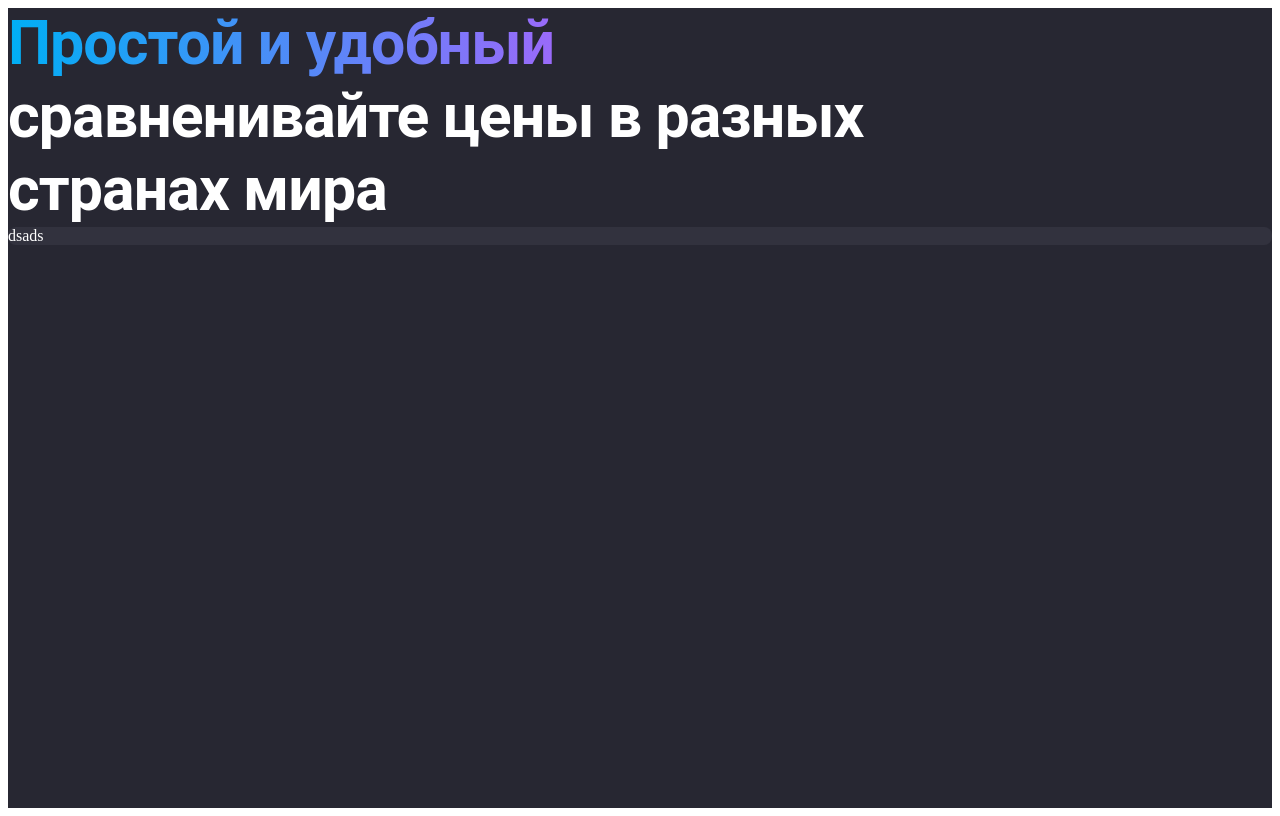
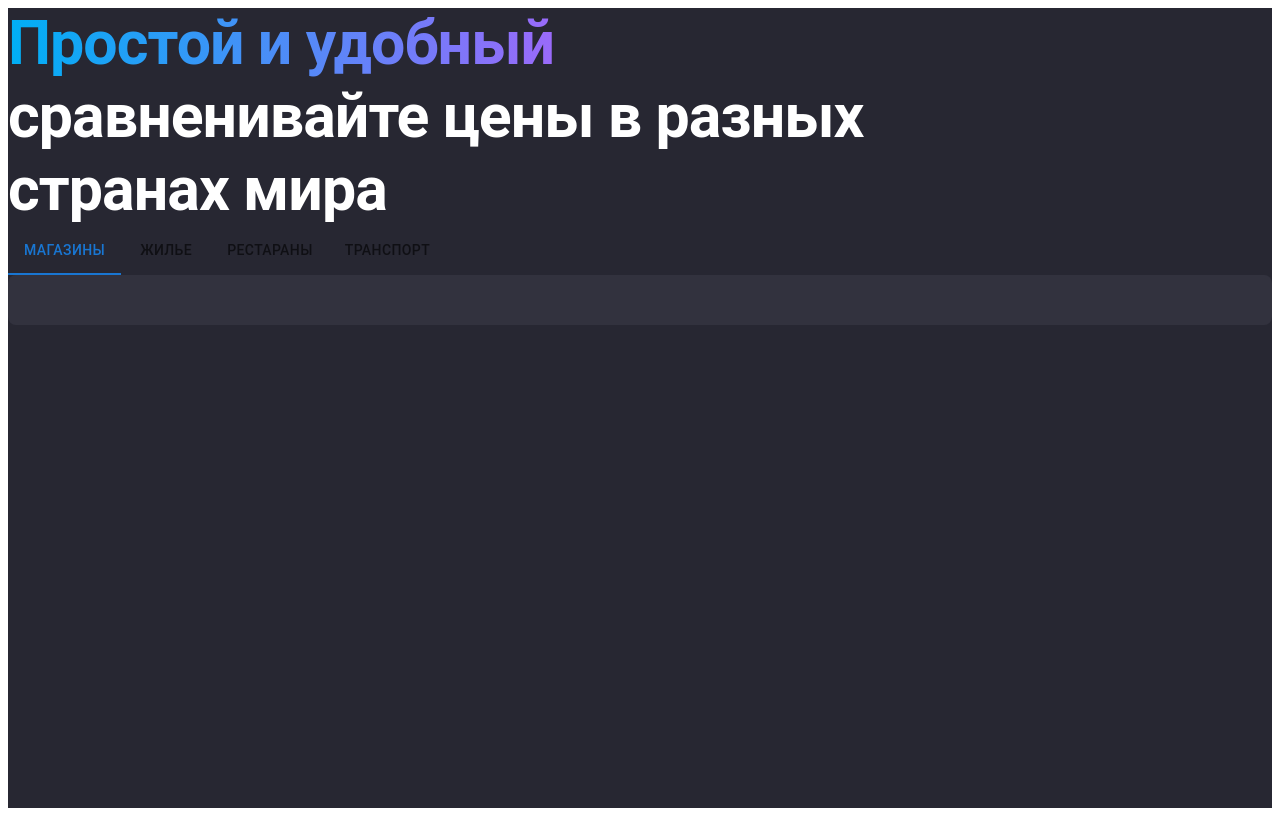
Before and after one commit to emargin/COL, a Next.js app: page /main in a window 1280 px wide. Built offline with nearby package versions, Linux system fonts and the light colour scheme.

Commit message:
feat: add tabs

```diff
--- /dev/null
+++ b/src/components/tabs/TabConten.jsx
@@ -0,0 +1,37 @@
+/* eslint-disable react/prop-types */
+import React from 'react'
+import { Card, Typography } from '@mui/material'
+const styles = {
+    root: {
+        width: '100%',
+        padding: '18px',
+    },
+    emptyMessage: {
+        minHeight: '450px',
+        height: 'auto',
+        color: 'rgba(0, 0, 0, 0.38)',
+        display: 'flex',
+        justifyContent: 'center',
+        alignItems: 'center',
+    },
+}
+
+
+export default function TabContent({
+    style,
+    empty = false,
+    emptyMessage,
+    children,
+}) {
+    return (
+        <Card sx={styles.root}>
+            {empty ? (
+                <Typography sx={styles.emptyMessage} paragraph>
+                    {emptyMessage}
+                </Typography>
+            ) : (
+                children
+            )}
+        </Card>
+    )
+}
--- /dev/null
+++ b/src/components/tabs/TabPanel.jsx
@@ -0,0 +1,27 @@
+/* eslint-disable react/require-default-props */
+import React from 'react'
+import { Box } from '@mui/material'
+
+
+const styles = {
+    root: {
+        width: '100%',
+        padding: '25px 0',
+    },
+}
+
+export default function TabPanel(props) {
+    const { children, value, index, style, ...other } = props
+
+    return (
+        <div
+            role="tabpanel"
+            hidden={value !== index}
+            id={`simple-tabpanel-${index}`}
+            aria-labelledby={`simple-tab-${index}`}
+            {...other}
+        >
+            {value === index && <Box sx={{ ...styles.root, ...style }}>{children}</Box>}
+        </div>
+    )
+}
--- /dev/null
+++ b/src/components/tabs/TabsProps.js
@@ -0,0 +1,7 @@
+/* eslint-disable import/prefer-default-export */
+export default function allyProps(index) {
+    return {
+        id: `simple-tab-${index}`,
+        'aria-controls': `simple-tabpanel-${index}`,
+    }
+}
--- /dev/null
+++ b/src/components/tabs/index.jsx
@@ -0,0 +1,6 @@
+// import TabHeader from '../page/PageHeader'
+import TabContent from './TabConten'
+import TabPanel from './TabPanel'
+import allyProps from './TabsProps'
+
+export { TabContent, TabPanel, allyProps }
--- a/src/pages/main.jsx
+++ b/src/pages/main.jsx
@@ -1,7 +1,8 @@
-import React from 'react'
-import { Box,Typography } from '@mui/material'
+import React, {useState} from 'react'
+import { Box,Typography, Tabs, Tab } from '@mui/material'
 import PageLayout from '../components/PageLayout'
 import InfoWrapper from '../components/InfoWrapper'
+import {TabPanel, allyProps} from '../components/tabs'
 
 const styles = {
   root: {
@@ -23,9 +24,14 @@ const styles = {
   }
 }
 
-
+const TABS = [{ label: 'Магазины' }, { label: 'Жилье'}, { label: 'Рестараны'}, { label: 'Транспорт'}]
 
 export default function Main() {
+
+  const [tab, setTab] = useState(0)
+  const handleTabChange = (event, newTab) => {
+    setTab(newTab)
+}
   return (
     <PageLayout>
       <Typography  sx={styles.title} variant="h1">
@@ -34,9 +40,19 @@ export default function Main() {
         </Typography> <br/>
         сравненивайте цены в разных странах мира
       </Typography>
+      <Tabs value={tab} onChange={handleTabChange}>
+          {TABS.map((item, index) => (
+              <Tab key={index + item.label} label={item.label} {...allyProps(index)} />
+          ))}
+      </Tabs>
 
       <InfoWrapper>
-        dsads
+      <TabPanel value={tab} index={0}>
+                    {/* <ThemesEdit activeCompanyId={activeCompanyId as unknown as string} /> */}
+                </TabPanel>
+                <TabPanel value={tab} index={1}>
+                    {/* <ThemesImport activeCompanyId={activeCompanyId as unknown as string} /> */}
+                </TabPanel>
       </InfoWrapper>
     </PageLayout>
   )
```
